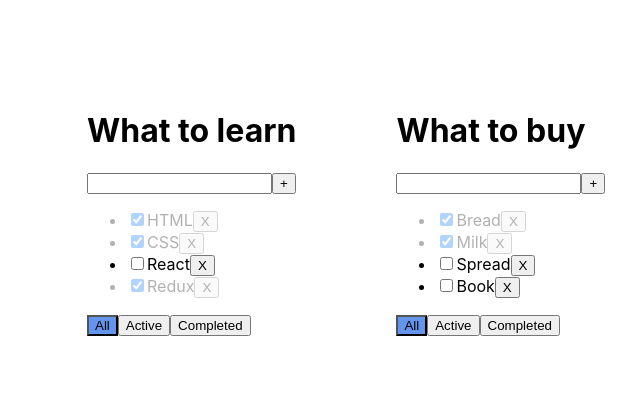
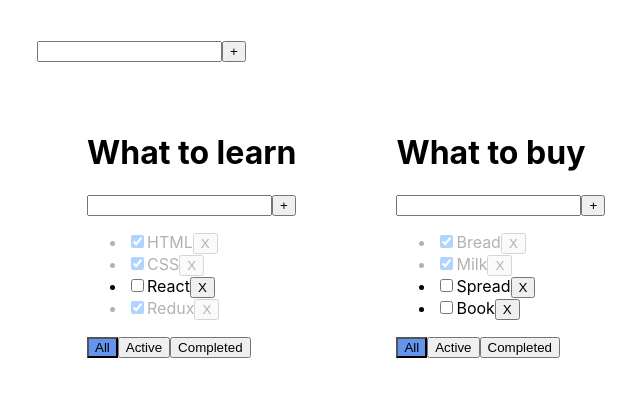
Before and after one commit to EvgenyKreger/Todolist, a React (Create React App) app: page / in a window 1280 px wide. Shown: the top 396 px of the page, without its empty margins (3-643 px from the left). Built offline with nearby package versions, Linux system fonts and the light colour scheme.

Commit message:
create form for addition todolists

```diff
--- a/src/App.tsx
+++ b/src/App.tsx
@@ -2,6 +2,7 @@ import React, {useState} from 'react';
 import {PropsTasksType, Todolist} from './Todolist';
 import {v1} from 'uuid';
 import './App.css'
+import {AddItemForm} from './AddItemForm';
 
 export type filterValues = 'All' | 'Active' | 'Completed'
 type TaskStateType = {
@@ -75,9 +76,19 @@ function App() {
         }
         return (setTasks({...tasks}))
     }
+    function addTodolist(title:string){
+        let todolist:TypeTodolists={
+            id: v1(),
+            title: title,
+            filter:'All'
+        }
+       setTodolists([todolist,...todolists]);
+        setTasks({...tasks,[todolist.id]:[]})
+    }
 
     return (
-        <div>
+        <div >
+            <AddItemForm addItem={addTodolist}/>
 
             {todolists.map(tl => {
                 let allTodolistTasks = tasks[tl.id]
```
